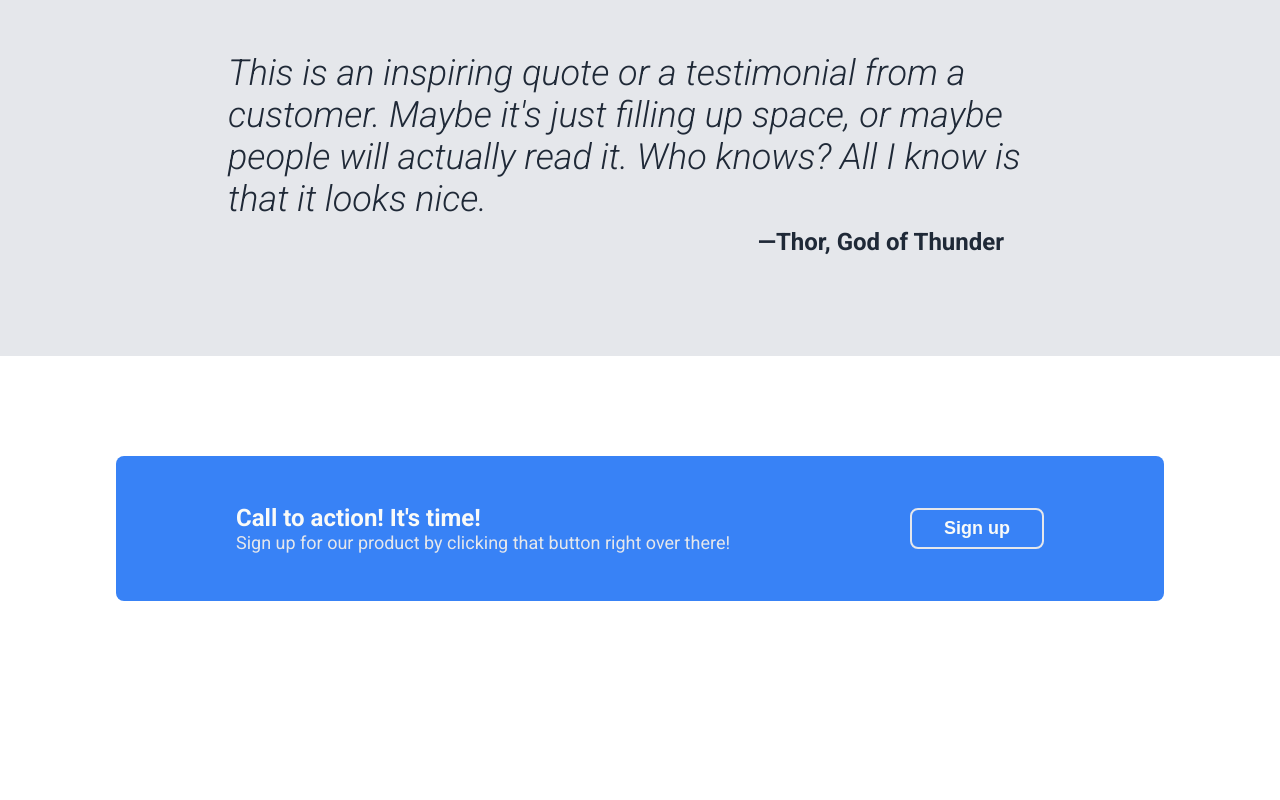
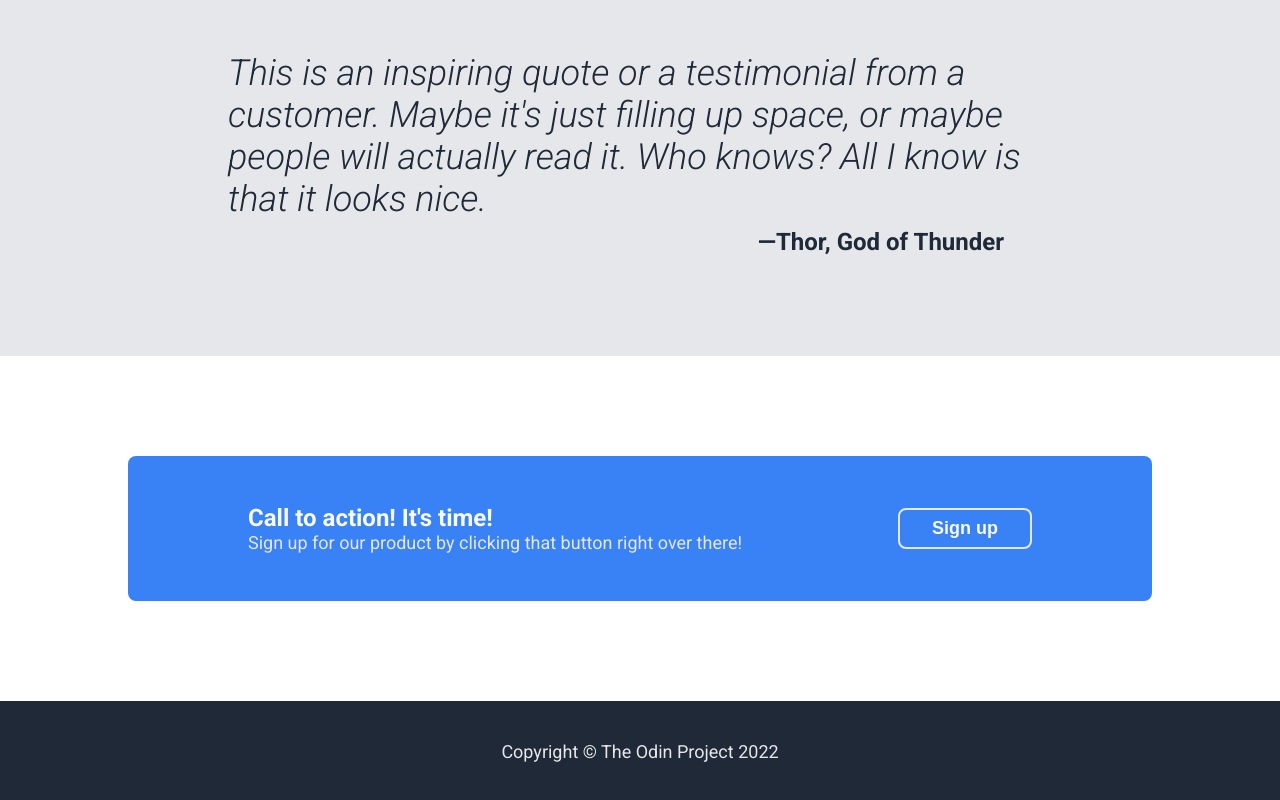
Before and after one commit to tw3080/odin-landing-page, a plain HTML site: page index.html in a window 1280 px wide. Shown: the part 1137-1937 px from the top of the page. Before the commit the page ends 1838 px from the top, so only its background shows below. Drawn offline with Linux system fonts and the light colour scheme.

Commit message:
Create footer and give CTA section a fixed width

```diff
--- a/index.html
+++ b/index.html
@@ -63,7 +63,7 @@
                 </div>
             </div>
         </section>
-        <section class="content-wrapper">
+        <section class="cta-wrapper">
             <div class="cta">
                 <div>
                     <h3>Call to action! It's time!</h3>
@@ -74,8 +74,8 @@
                 </div>
             </div>
         </section>
-        <footer class="footer">
-
+        <footer>
+            <p class="footer-text">Copyright © The Odin Project 2022</p>
         </footer>
     </body>
 </html>
--- a/style.css
+++ b/style.css
@@ -3,6 +3,8 @@
 }
 
 body {
+    display: flex;
+    flex-direction: column;
     margin: 0;
     font-family: 'Roboto', sans-serif;
 }
@@ -13,7 +15,13 @@ a {
     font-size: 18px;
 }
 
-header {
+footer {
+    padding: 40px;
+    text-align: center;
+}
+
+header,
+footer {
     background-color: #1f2937;
 }
 
@@ -147,6 +155,11 @@ p {
     color: #1f2937;
 }
 
+.cta-wrapper {
+    width: 1024px;
+    margin: 0 auto;
+}
+
 .cta {
     display: flex;
     justify-content: space-between;
@@ -164,3 +177,7 @@ p {
 .btn-alt {
     border: 2px solid #e5e7eb;
 }
+
+.footer-text {
+    margin: 0;
+}
```
